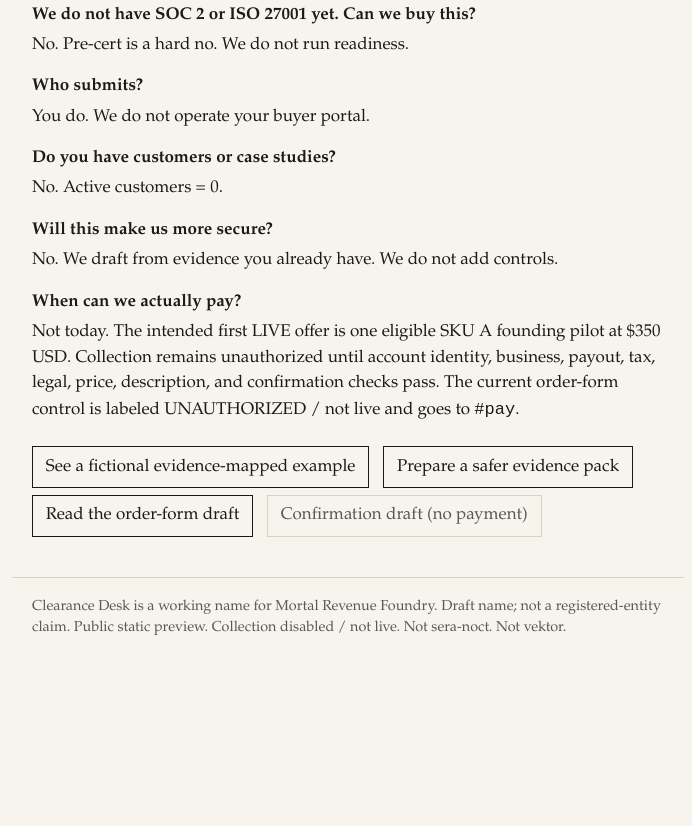
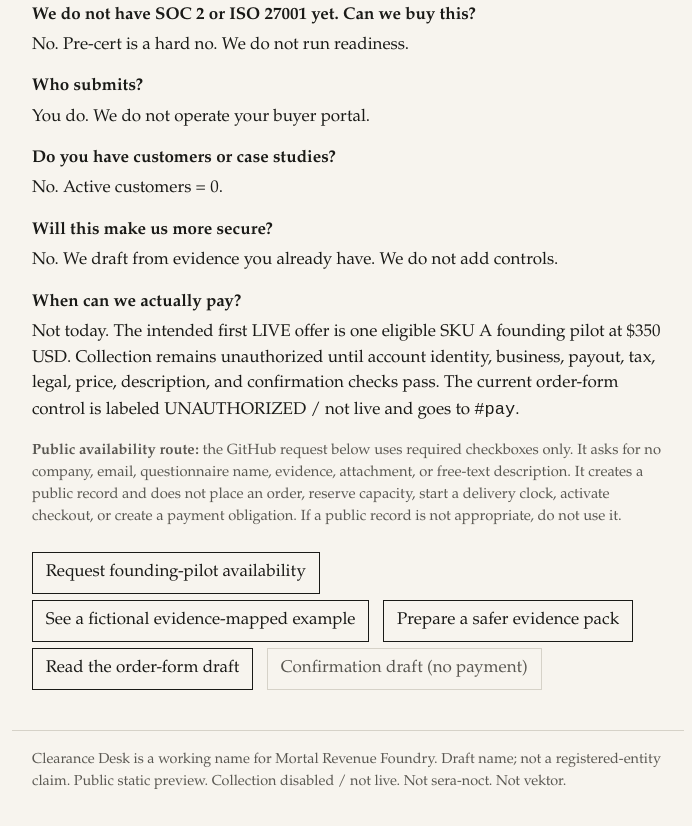
Before and after one commit to nova-digital-jig/clearance-desk, a plain HTML site: page index.html in a window 1280 px wide. Shown: the part 2720-3546 px from the top of the page, without its empty margins (292-984 px from the left). Before the commit the page ends 3392 px from the top, so only its background shows below. Drawn offline with Linux system fonts and the light colour scheme.

Commit message:
Add public founding pilot interest route

```diff
--- a/index.html
+++ b/index.html
@@ -93,7 +93,9 @@
       <dd>Not today. The intended first LIVE offer is one eligible SKU A founding pilot at $350 USD. Collection remains unauthorized until account identity, business, payout, tax, legal, price, description, and confirmation checks pass. The current order-form control is labeled UNAUTHORIZED / not live and goes to <code>#pay</code>.</dd>
     </dl>
 
+    <p class="note"><strong>Public availability route:</strong> the GitHub request below uses required checkboxes only. It asks for no company, email, questionnaire name, evidence, attachment, or free-text description. It creates a public record and does not place an order, reserve capacity, start a delivery clock, activate checkout, or create a payment obligation. If a public record is not appropriate, do not use it.</p>
     <p>
+      <a class="cta" href="https://github.com/nova-digital-jig/clearance-desk/issues/new?template=founding-pilot-interest.yml">Request founding-pilot availability</a>
       <a class="cta" href="example.html">See a fictional evidence-mapped example</a>
       <a class="cta" href="evidence-safety.html">Prepare a safer evidence pack</a>
       <a class="cta" href="checkout.html">Read the order-form draft</a>
```
Also changed, not shown: 3 other files.
